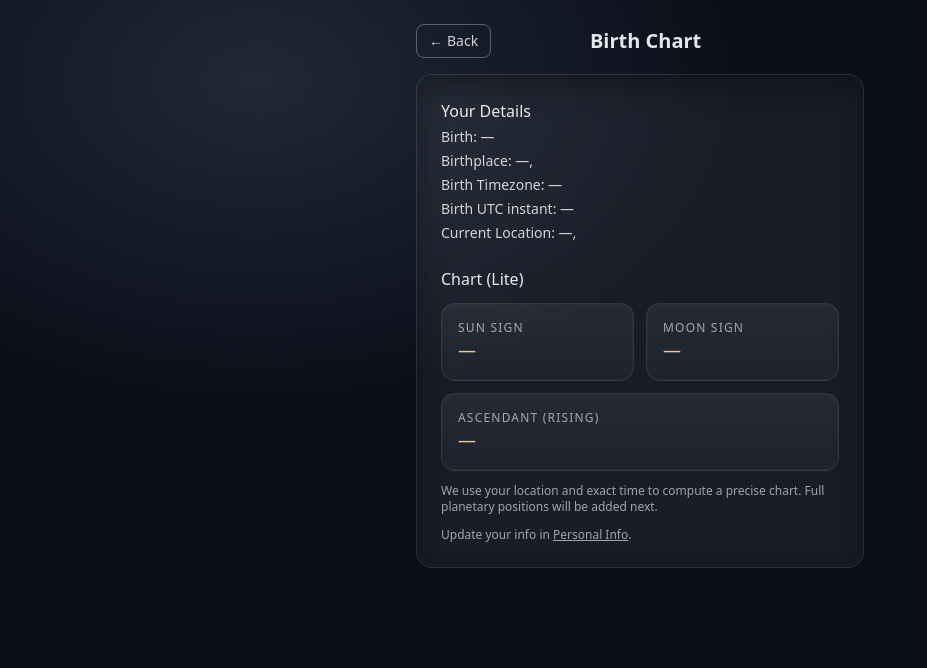
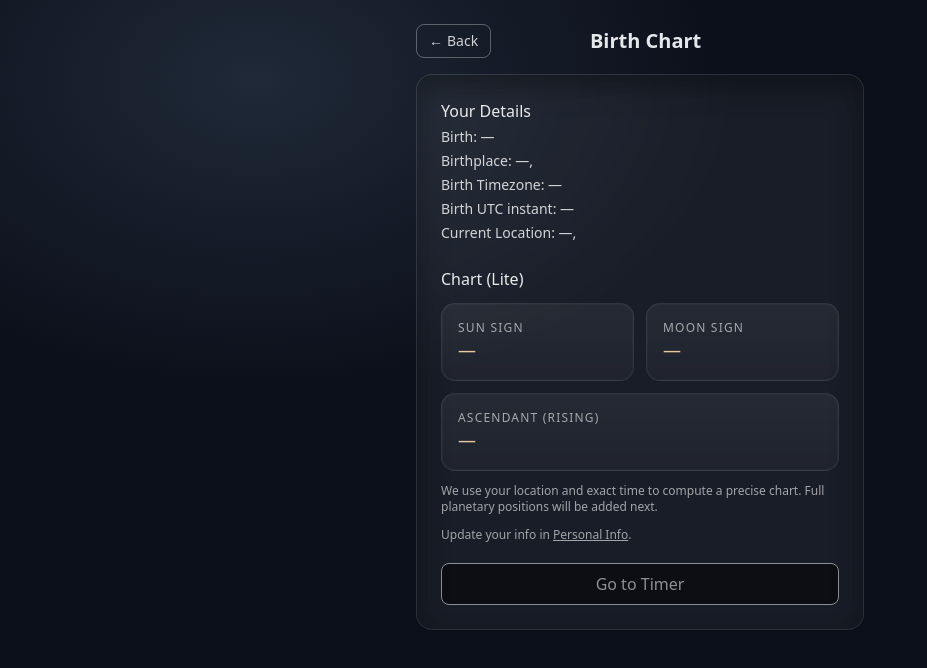
Before and after one commit to Anamelechi/lifetimer-v1, a Next.js app in the folder life-timer/: page /birth-chart in a window 1280 px wide. Shown: the top 668 px of the page, without its empty margins (0-927 px from the left). Built offline with nearby package versions, Linux system fonts and the light colour scheme.

Commit message:
ux: welcome copy to Personal Info; birth-chart adds Go to Timer; device CTA routes to Personal Info

```diff
--- a/life-timer/src/app/birth-chart/page.js
+++ b/life-timer/src/app/birth-chart/page.js
@@ -5,6 +5,7 @@ import BackButton from "@/components/BackButton";
 import { useTimerStore } from "@/store/timerStore";
 import { useEffect, useMemo, useState } from "react";
 import * as Astronomy from "astronomy-engine";
+import { useRouter } from "next/navigation";
 
 function toDateOnlyString(d) {
 	const y = d.getFullYear();
@@ -47,6 +48,7 @@ function computeSunSign(date) {
 }
 
 export default function BirthChartPage() {
+	const router = useRouter();
 	const store = useTimerStore();
 	const [hydrated, setHydrated] = useState(false);
 
@@ -151,8 +153,17 @@ export default function BirthChartPage() {
 										<div className="text-lg text-accent">{ascendant || '—'}</div>
 									</div>
 								</div>
-								<p className="text-xs text-white/60">We use your location and exact time to compute a precise chart. Full planetary positions will be added next.</p>
-								<div className="text-xs text-white/60">Update your info in <Link className="underline" href="/age">Personal Info</Link>.</div>
+																<p className="text-xs text-white/60">We use your location and exact time to compute a precise chart. Full planetary positions will be added next.</p>
+																<div className="text-xs text-white/60">Update your info in <Link className="underline" href="/age">Personal Info</Link>.</div>
+																<div className="pt-2">
+																	<button
+																		onClick={() => router.push('/')}
+																		className="w-full bg-black text-white border border-white font-medium rounded-lg py-2 transition hover:bg-black/90 disabled:opacity-50 disabled:cursor-not-allowed"
+																		disabled={!birthLocal || !store.birthCity || !store.birthUtcOffsetSeconds}
+																	>
+																		Go to Timer
+																	</button>
+																</div>
 							</section>
 						</>
 					)}
--- a/life-timer/src/app/device/page.js
+++ b/life-timer/src/app/device/page.js
@@ -103,7 +103,7 @@ export default function DeviceSelectionPage() {
             onClick={onContinue}
             className="w-full mt-6 bg-black text-white border border-white font-medium rounded-lg py-2 transition hover:bg-black/90"
             disabled={!selected}
-          >
+    >
   Continue to Personal Info
           </button>
         )}
--- a/life-timer/src/app/device/welcome/page.js
+++ b/life-timer/src/app/device/welcome/page.js
@@ -14,15 +14,15 @@ export default function DeviceWelcomePage() {
 You’ve already traveled through countless sunrises, heartbeats, and breaths to arrive at this moment. Now you can watch your story unfold in real time down to the exact second so you remember that life isn’t someday, it’s right now.
           </p>
           <p className="text-white/80 text-sm">
-            Pick your age and optional time of birth to get precise stats, or set up your device for
-            quick access from your home screen.
+            Enter your Personal Info (birth date/time and locations) to unlock your Birth Chart and precise stats,
+            or set up your device for quick access from your home screen.
           </p>
           <div className="space-y-3 mt-2">
             <Link
               href="/age"
               className="block w-full text-center bg-black text-white border border-white rounded-lg py-2 hover:bg-black/90"
             >
-              Select Age
+              Open Personal Info
             </Link>
             <Link
               href="/device"
```
